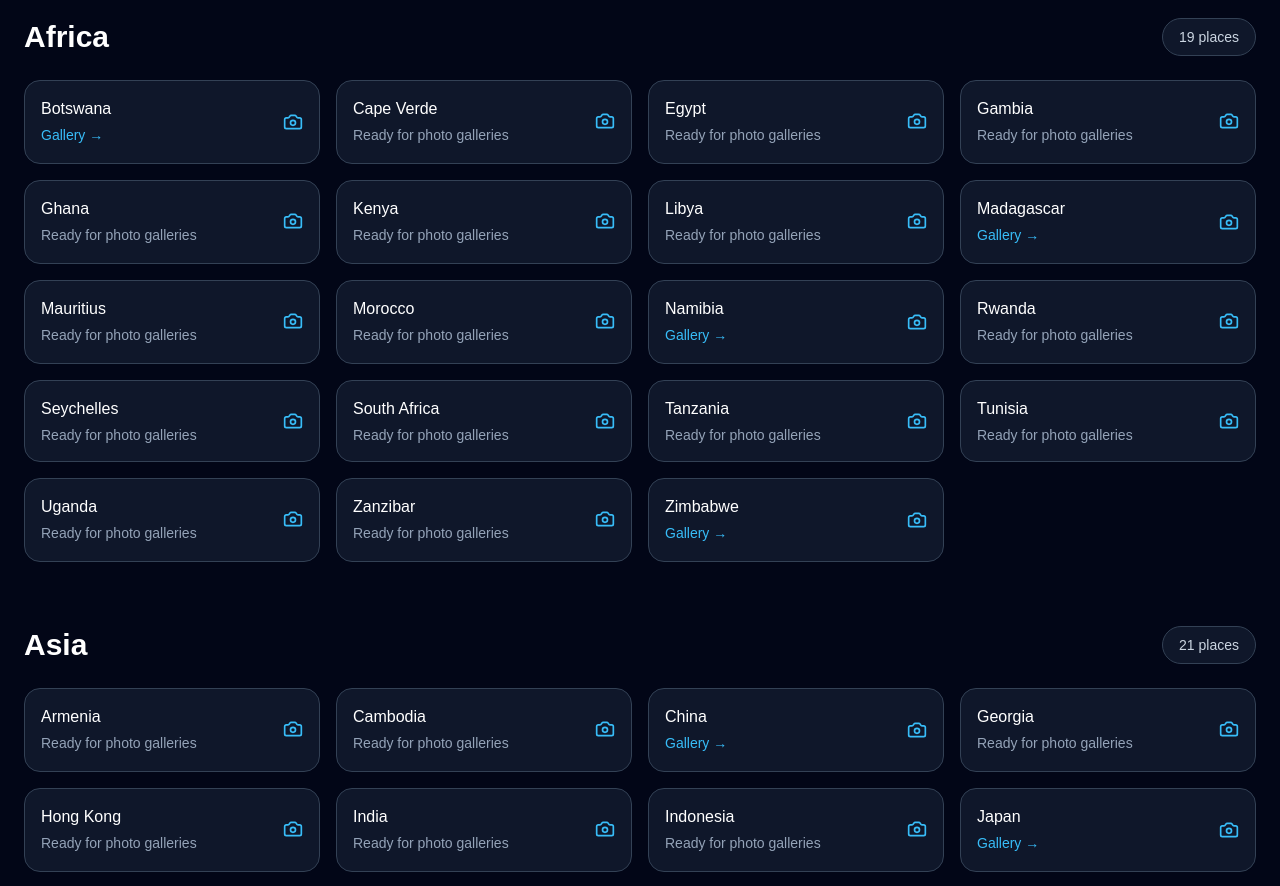
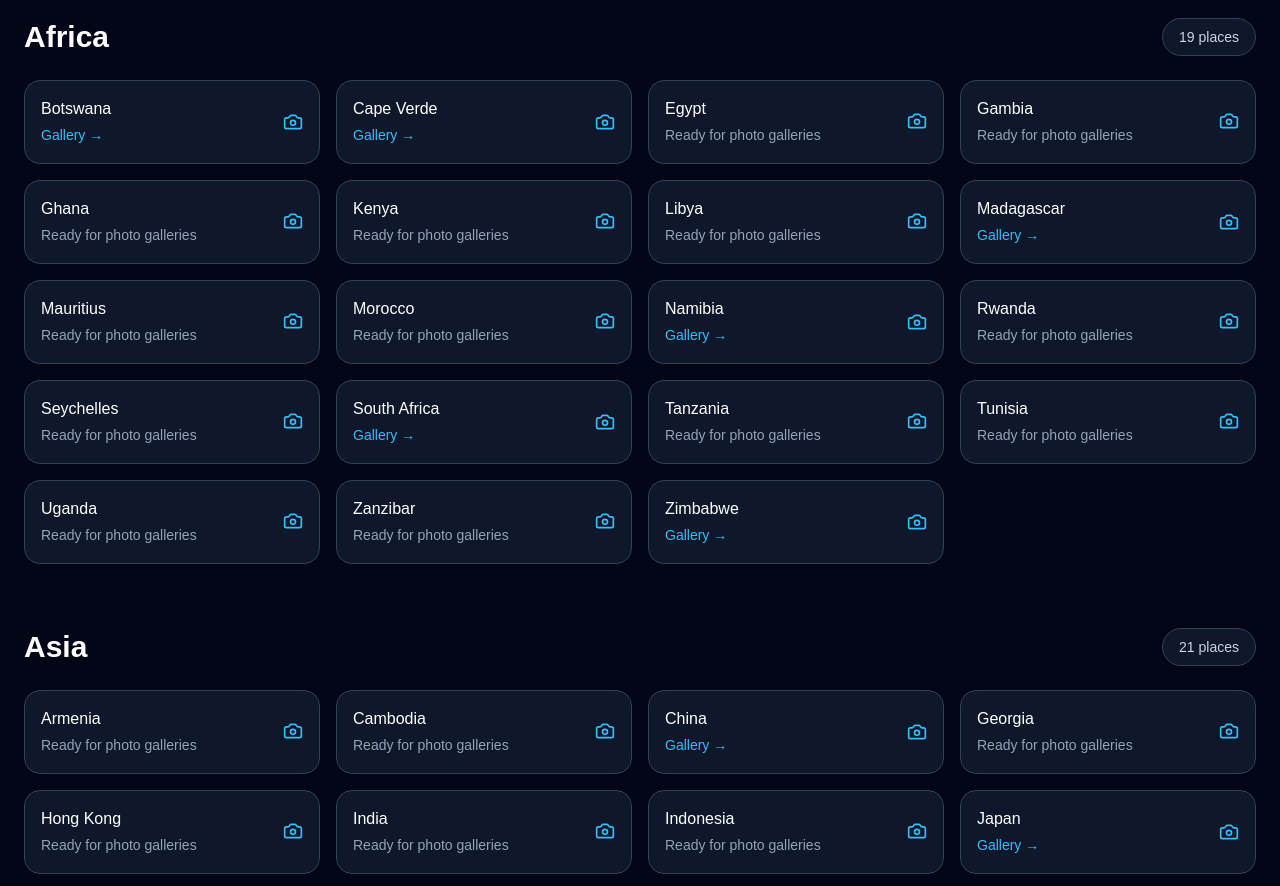
Before and after one commit to PeterMExley/Travel-Map, a Next.js app: page / in a window 1280 px wide. Shown: the part 2760-3646 px from the top of the page. Built offline with nearby package versions, Linux system fonts and the light colour scheme.

Commit message:
Update page.jsx

```diff
--- a/app/page.jsx
+++ b/app/page.jsx
@@ -207,6 +207,8 @@ const ACTIVE_GALLERIES = {
   Galapagos: "/countries/galapagos",
   Botswana: "/countries/botswana",
   Madagascar: "/countries/madagascar",
+  "South Africa": "/countries/southafrica",
+  "Cape Verde": "/countries/cape-verde",
 };
 const geoUrl = "https://cdn.jsdelivr.net/npm/world-atlas@2/countries-110m.json";
 const SPECIAL_LOCATIONS = [
```
